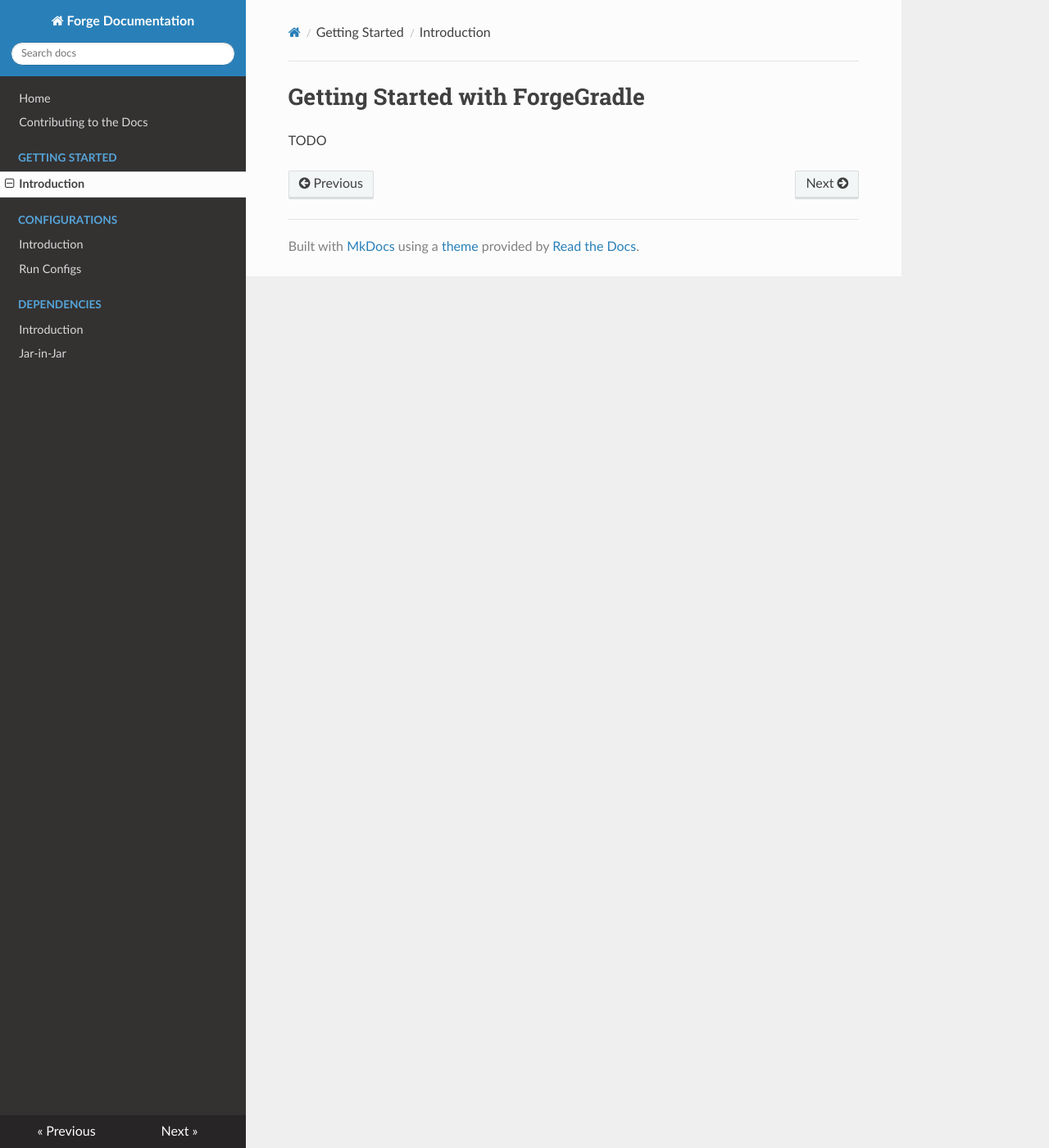
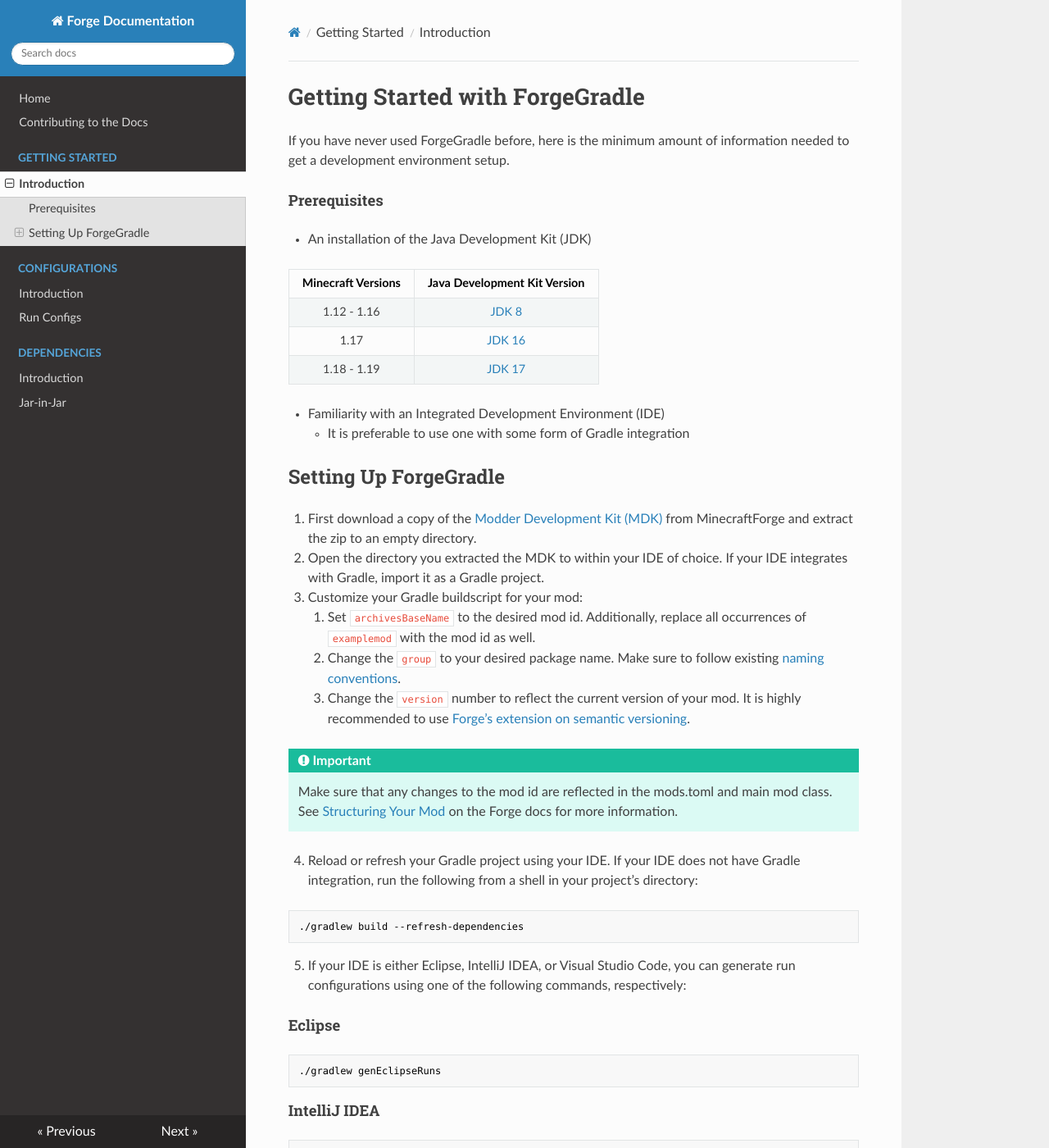
Before and after one commit to MinecraftForge/Documentation, an MkDocs documentation site: the page built from docs/gettingstarted/index.md, in a window 1280 px wide and 1400 px high. Shown: the whole window at 82% size. Built offline with MkDocs 1.6.1, drawn with Linux system fonts in a browser that asks for light colours; nearby versions of some CDN libraries; some of the changed text lies outside the part shown.

Commit message:
Add getting started info

````diff
--- a/docs/gettingstarted/index.md
+++ b/docs/gettingstarted/index.md
@@ -1,4 +1,73 @@
 Getting Started with ForgeGradle
 ================================
 
-TODO
+If you have never used ForgeGradle before, here is the minimum amount of information needed to get a development environment setup.
+
+#### Prerequisites
+
+* An installation of the Java Development Kit (JDK)
+
+Minecraft Versions | Java Development Kit Version
+:---:              | :---:
+1.12 - 1.16        | [JDK 8][jdk8]
+1.17               | [JDK 16][jdk16]
+1.18 - 1.19        | [JDK 17][jdk17]
+
+* Familiarity with an Integrated Development Environment (IDE)
+    * It is preferable to use one with some form of Gradle integration
+
+## Setting Up ForgeGradle
+
+1. First download a copy of the [Modder Development Kit (MDK)][mdk] from MinecraftForge and extract the zip to an empty directory.
+1. Open the directory you extracted the MDK to within your IDE of choice. If your IDE integrates with Gradle, import it as a Gradle project.
+1. Customize your Gradle buildscript for your mod:
+    1. Set `archivesBaseName` to the desired mod id. Additionally, replace all occurrences of `examplemod` with the mod id as well.
+    1. Change the `group` to your desired package name. Make sure to follow existing [naming conventions][group].
+    1. Change the `version` number to reflect the current version of your mod. It is highly recommended to use [Forge's extension on semantic versioning][semver].
+
+
+!!! important
+    Make sure that any changes to the mod id are reflected in the mods.toml and main mod class. See [Structuring Your Mod][structuring] on the Forge docs for more information.
+
+4. Reload or refresh your Gradle project using your IDE. If your IDE does not have Gradle integration, run the following from a shell in your project's directory:
+
+```sh
+./gradlew build --refresh-dependencies
+```
+
+5. If your IDE is either Eclipse, IntelliJ IDEA, or Visual Studio Code, you can generate run configurations using one of the following commands, respectively:
+
+#### Eclipse
+
+```sh
+./gradlew genEclipseRuns
+```
+
+#### IntelliJ IDEA
+
+```sh
+./gradlew genIntellijRuns
+```
+
+#### Visual Studio Code
+
+```sh
+./gradlew genVSCodeRuns
+```
+
+You can the run the client, server, etc. using one of the generated run configurations.
+
+!!! tip
+    If your IDE is not listed, you can still run the configurations using `./gradlew run*` (e.g., `runClient`, `runServer`, `runData`). You can use these commands with the supported IDEs as well.
+
+Congratulations, now you have a development environment set up!
+
+
+[jdk8]: https://adoptium.net/temurin/releases/?version=8
+[jdk16]: https://adoptium.net/temurin/releases/?version=16
+[jdk17]: https://adoptium.net/temurin/releases/?version=17
+
+[mdk]: https://files.minecraftforge.net/
+[group]: https://docs.oracle.com/javase/tutorial/java/package/namingpkgs.html
+[semver]: https://docs.minecraftforge.net/en/latest/gettingstarted/versioning/
+[structuring]: https://docs.minecraftforge.net/en/latest/gettingstarted/structuring/
````
